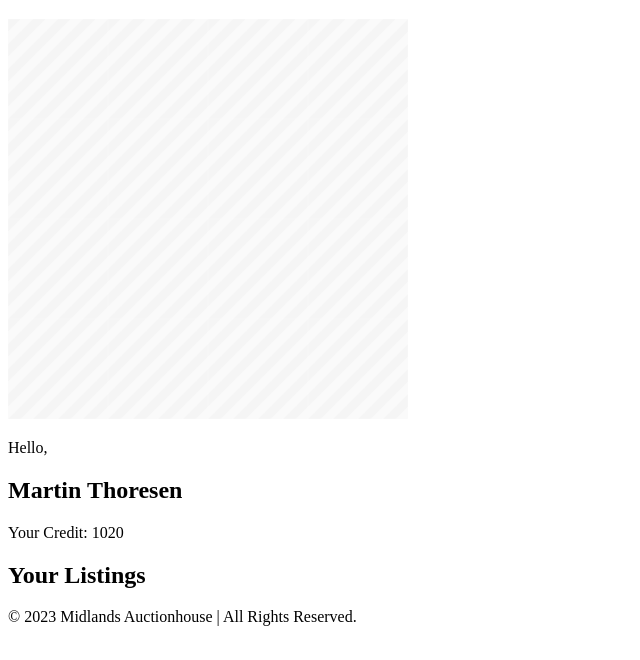
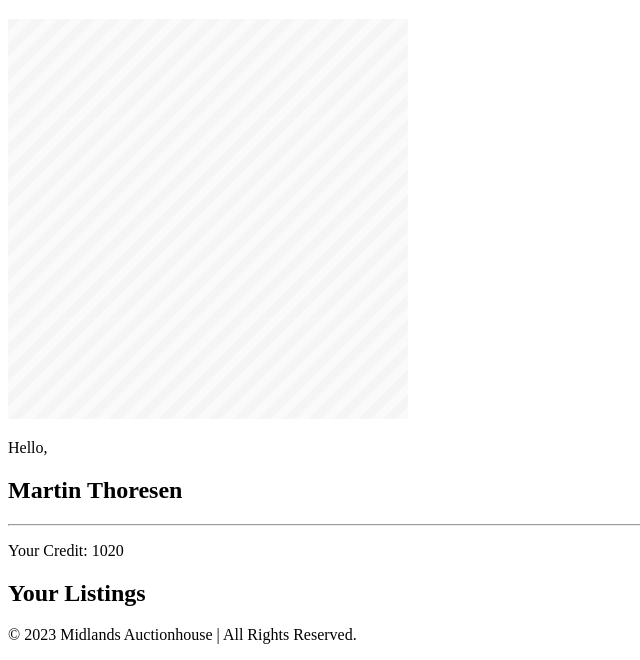
Before and after one commit to martinthoresen/semester_project2, a website with bundled scripts: page profile/index.html in a window 1280 px wide. Shown: the part 263-923 px from the top of the page, without its empty margins (0-640 px from the left). Built offline with nearby package versions, Linux system fonts and the light colour scheme.

Commit message:
Update index.html

```diff
--- a/profile/index.html
+++ b/profile/index.html
@@ -53,19 +53,18 @@
         <div class="col-lg-9 bg-light py-5 mx-1">
           <h1>Your Profile</h1>
           <div class="container d-flex align-items-center" id="profile-container">
-            <div class="col-4">
-              <img src="../src/images/stripes-light.png" alt="Your profile picture" class="card-img" />
-            </div>
-            <div id="profile-container">
-              <div class="col-4">
+            <div id="profile-container" class="m-auto">
+              <div class="container">
+                <img src="../src/images/stripes-light.png" alt="Your profile picture" class="img-fluid" />
                 <p class="text-secondary">Hello,</p>
                 <h2>Martin Thoresen</h2>
+                <hr />
                 <p>Your Credit: 1020</p>
               </div>
             </div>
           </div>
           <h2 class="my-3">Your Listings</h2>
-          <div id="your-listings"></div>
+          <div id="your-listings" class=""></div>
         </div>
       </div>
     </div>
```
